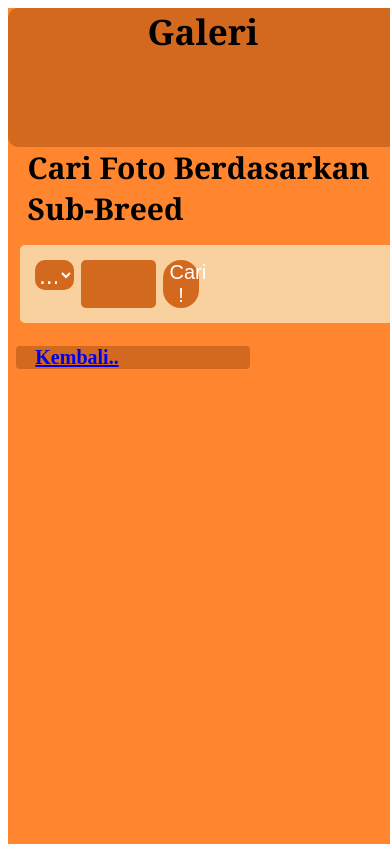
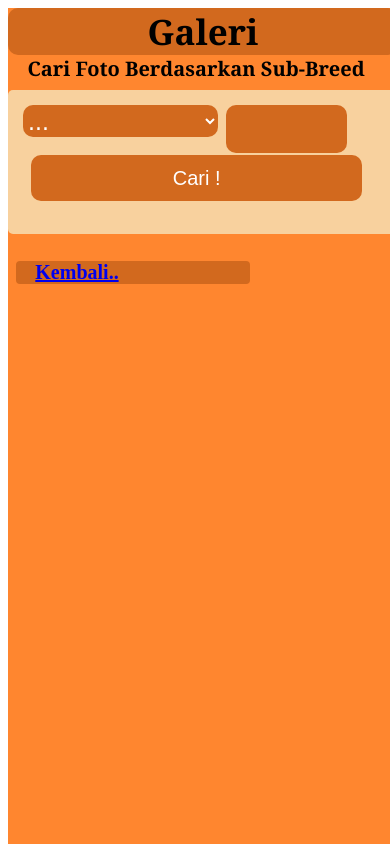
Before and after one commit to litha-octa/Dog-App, a React app: page /#/Galeri in a window 390 px wide. Shown: the top 844 px of the page. Built offline with nearby package versions, Linux system fonts and the light colour scheme.

Commit message:
gallery page for mobbile

```diff
--- a/src/Screen/Galeri/style.css
+++ b/src/Screen/Galeri/style.css
@@ -46,7 +46,7 @@ h1{
     width: 20%;
     font-size: 25px;
     border:none;
-    border-radius: 5px;
+    border-radius: 10px;
 }
 .searchBtn{
     background-color: chocolate;
@@ -78,3 +78,32 @@ h1{
     width: 160px;
     height: 160px;
 }
+@media only screen and (max-width : 630px) {
+.title {
+        height: auto;
+    }
+h1 {
+    font-size: 20px;
+}
+.searchBar {
+    width: 100%;
+    height: 9%;
+    margin:2% 0;
+}
+.option {
+    width: 50vw;
+    height: auto;
+}
+.numInput {
+    width: 30vw;
+    height: 5.5vh;
+    font-size: 15px;
+}
+.searchBtn {
+    width: 85%;
+    height: 40%;
+    border-radius: 10px;
+    font-size: 20px;
+    margin: 13% 0 0 -83%;
+}
+}
```
